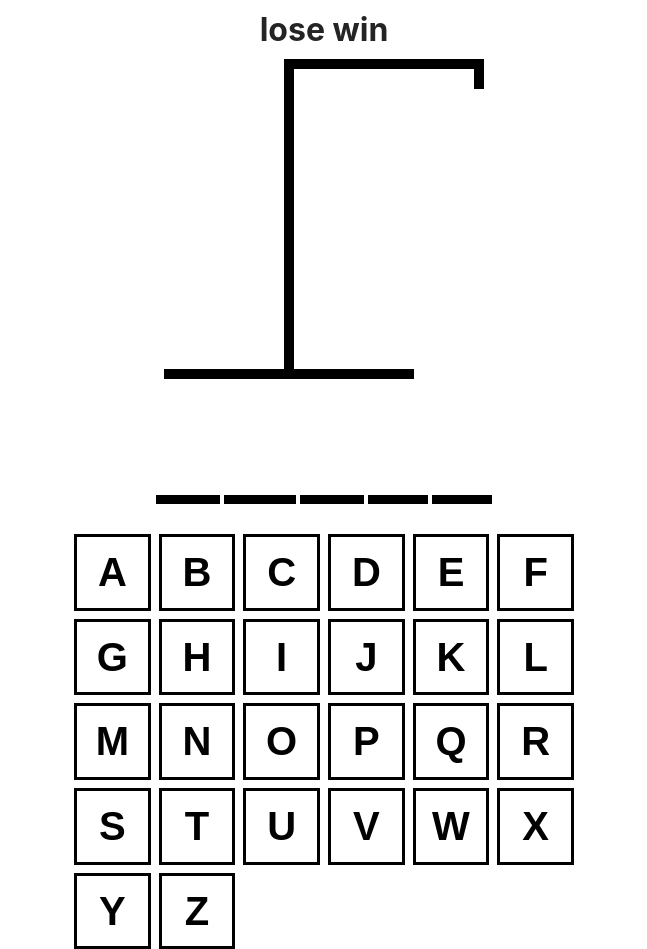
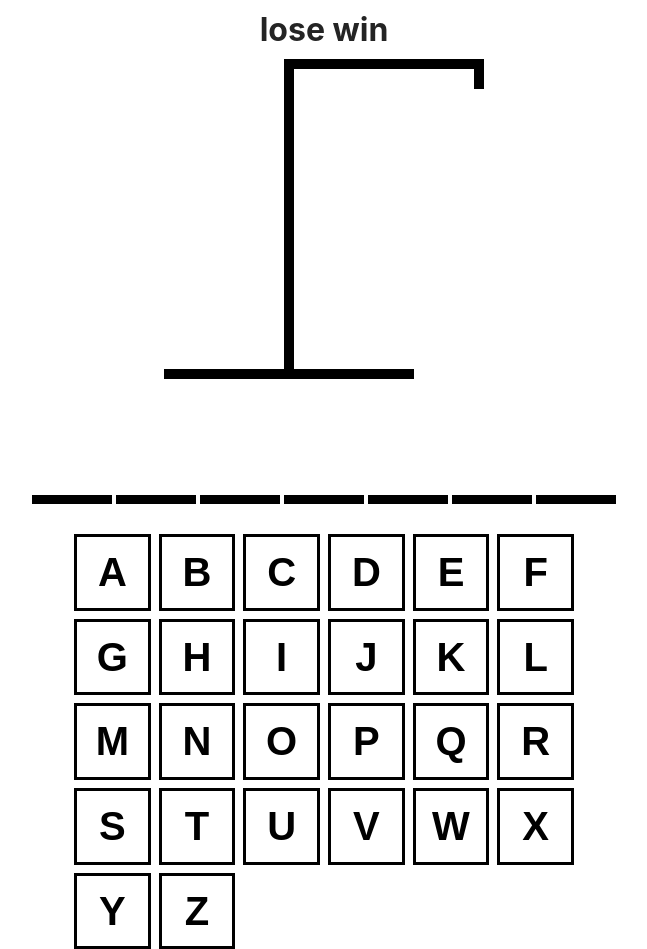
Before and after one commit to arikxl/hangma, a React (Vite) app: page / in a window 1280 px wide. Shown: the whole page, without its empty margins (316-963 px from the left). Built offline with nearby package versions, Linux system fonts and the light colour scheme.

Commit message:
keys events

```diff
--- a/src/App.tsx
+++ b/src/App.tsx
@@ -1,4 +1,4 @@
-import { useState } from 'react'
+import { useCallback, useEffect, useState } from 'react'
 import { Drawing } from './components/Drawing';
 import { Keyboard } from './components/Keyboard';
 import { Word } from './components/Word';
@@ -16,11 +16,34 @@ function App() {
     letter => !wordToGuess.includes(letter)
   )
 
+  const addGuessedLetters = useCallback((letter: string) => {
+
+    if (guessedLetters.includes(letter)) return;
+
+    setGuessedLetters(currentLetters => [...currentLetters, letter]);
+  }, [guessedLetters])
+
+  useEffect(() => {
+    const handler = (e: KeyboardEvent) => {
+      const key = e.key;
+
+      if (!key.match(/^[a-z]$/)) return;
+      e.preventDefault();
+      addGuessedLetters(key);
+    }
+
+    document.addEventListener("keypress", handler);
+
+    return () => {
+      document.removeEventListener("keypress", handler);
+    }
+  }, [guessedLetters])
+
   return (
     <main className="App">
       <h3>lose win</h3>
-      <Drawing numberOfGuesses={ incorrectLetters.length }   />
-      <Word guessedLetters={guessedLetters} wordToGuess={wordToGuess } />
+      <Drawing numberOfGuesses={incorrectLetters.length} />
+      <Word guessedLetters={guessedLetters} wordToGuess={wordToGuess} />
       <div style={{ alignSelf: 'stretch' }}>
         <Keyboard />
       </div>
--- a/src/components/Drawing.tsx
+++ b/src/components/Drawing.tsx
@@ -82,9 +82,6 @@ type DrawingProps = {
 
 export function Drawing({ numberOfGuesses }: DrawingProps) {
 
-
-
-
     return <section style={{ position: 'relative' }}>
         {BODY_PARTS.slice(0, numberOfGuesses)}
 
--- a/src/components/Word.tsx
+++ b/src/components/Word.tsx
@@ -12,7 +12,7 @@ export function Word({ guessedLetters , wordToGuess}: WordProps) {
     }}
     >
         {wordToGuess.split("").map((letter, index) => (
-            <span style={{ borderBottom: '.1em solid black' , minWidth: '60px', textAlign: 'center' }} key={index}>
+            <span style={{ borderBottom: '.1em solid black' , minWidth: '80px', textAlign: 'center' }} key={index}>
                 <span style={{
                     visibility: guessedLetters.includes(letter) ? 'visible' : 'hidden'
                 }}>
--- a/src/data/words.json
+++ b/src/data/words.json
@@ -1,7 +1,17 @@
 [
-    "book",
-    "table",
-    "hat",
-    "chair",
-    "life"
+    "lion",
+    "hamster",
+    "dog",
+    "elephant",
+    "giraffe",
+    "tiger",
+    "shark",
+    "cat",
+    "monkey",
+    "mouse",
+    "pig",
+    "cow",
+    "dear",
+    "bull",
+    "alpaca"
 ]
--- a/src/styles/Keyboard.module.css
+++ b/src/styles/Keyboard.module.css
@@ -20,6 +20,6 @@
   opacity: 0.3;
 }
 
-.btn:hover:not(:disabled), .btn:focus {
+.btn:hover:not(:disabled), .btn:focus:not(:disabled) {
    background-color: hsl(200, 100%, 75%);
 }
--- a/src/styles/index.css
+++ b/src/styles/index.css
@@ -2,6 +2,7 @@
   font-family: Inter, system-ui, Avenir, Helvetica, Arial, sans-serif;
   color: #242424;
 }
+
 
 
 body {
@@ -23,3 +24,7 @@ h3{
   font-size: 2rem;
   margin: 10px;
 }
+
+.flex1{
+  flex: 1;
+}
```
